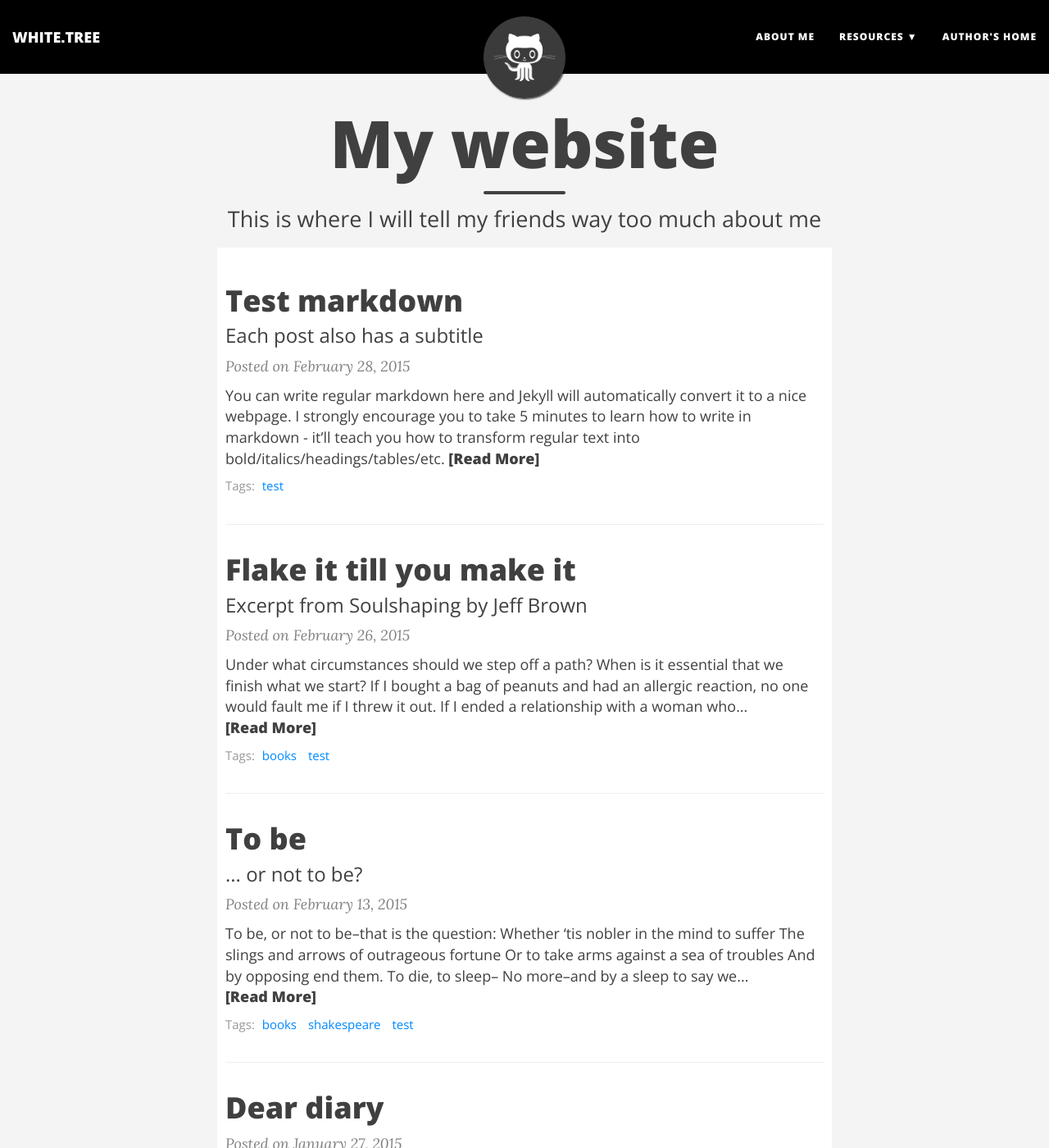
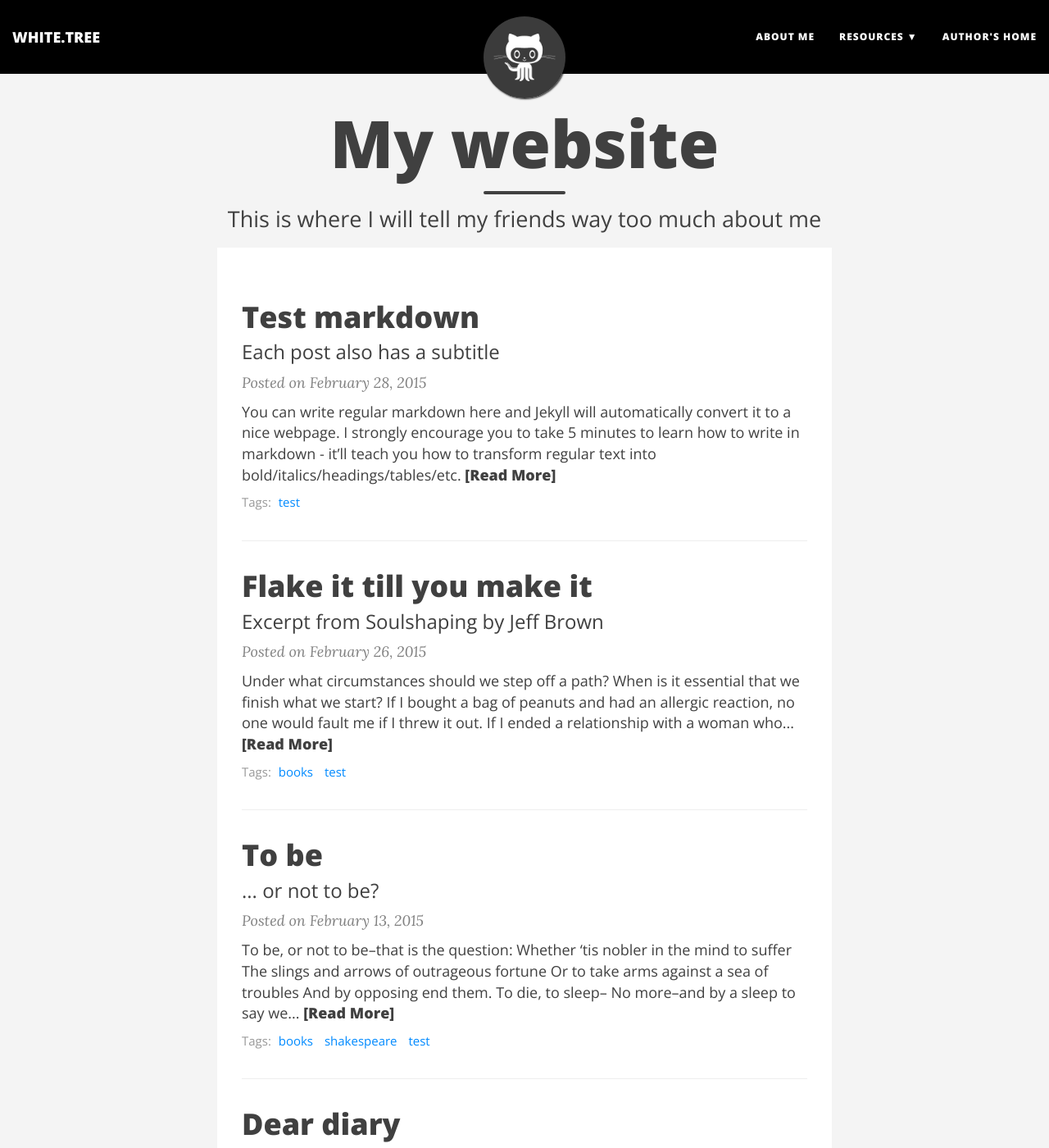
Before and after one commit to cedrush/cedrush.github.io, a Jekyll site: the page built from index.html, in a window 1280 px wide and 1400 px high. Shown: the whole window at 82% size. Built offline with Jekyll 4.4.1, drawn with Linux system fonts in a browser that asks for light colours; nearby versions of some CDN libraries; the list of posts is cut into pages by our own code.

Commit message:
Update main.css

```diff
--- a/css/main.css
+++ b/css/main.css
@@ -7,8 +7,7 @@ layout: null
 /* --- General --- */
 
 #wrapper {
-    padding: 10px;
-    padding-bottom: 100px;
+    padding: 30px;
     background-color: #FFFFFF;
     overflow-x: scroll; /* @@iolo for very long title/tags */
 }
```
